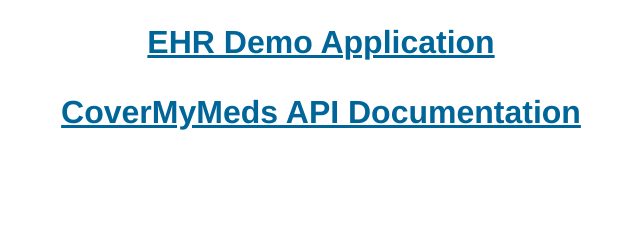
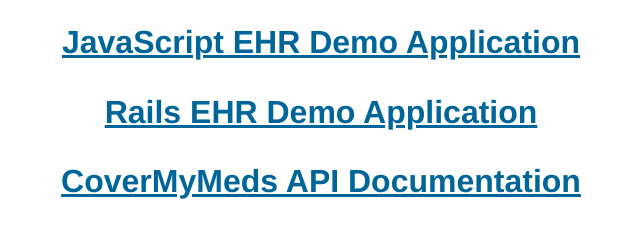
Before and after one commit to covermymeds/covermymeds.github.io, a plain HTML site: page index.html in a window 1280 px wide. Shown: the part 65-302 px from the top of the page, without its empty margins (319-959 px from the left). Drawn offline with Linux system fonts and the light colour scheme.

Commit message:
add rails demo link

```diff
--- a/index.html
+++ b/index.html
@@ -9,7 +9,8 @@
 <body>
 	<img src="img/cmm-logo.png" alt="CoverMyMeds">
   <br>
-	<h1><a href="ehr-example/">EHR Demo Application</a></h1>
-	<h1><a href="https://api.covermymeds.com/">CoverMyMeds API Documentation</a></h1>
+  <h1><a href="ehr-example/">JavaScript EHR Demo Application</a></h1>
+  <h1><a href="https://demo-ehr-rails.herokuapp.com">Rails EHR Demo Application</a></h1>
+  <h1><a href="https://api.covermymeds.com/">CoverMyMeds API Documentation</a></h1>
 </body>
 </html>
```
